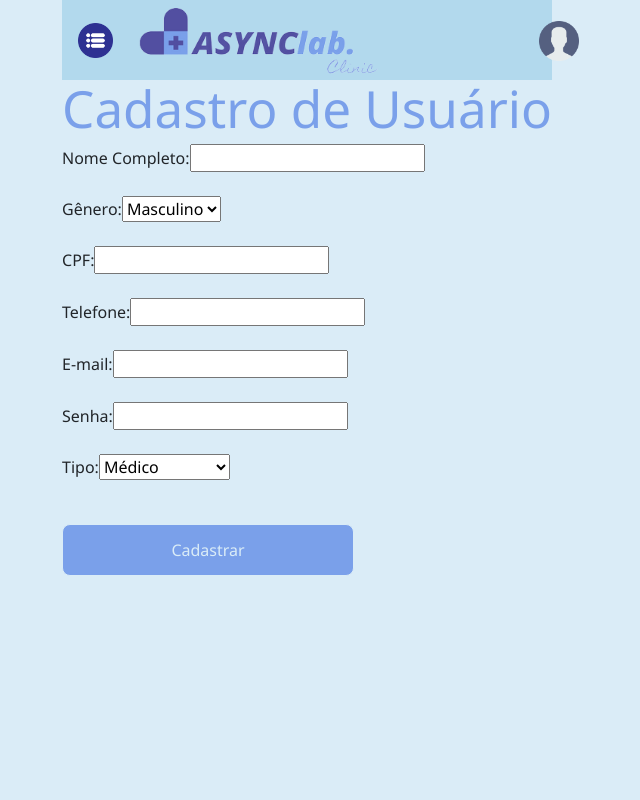
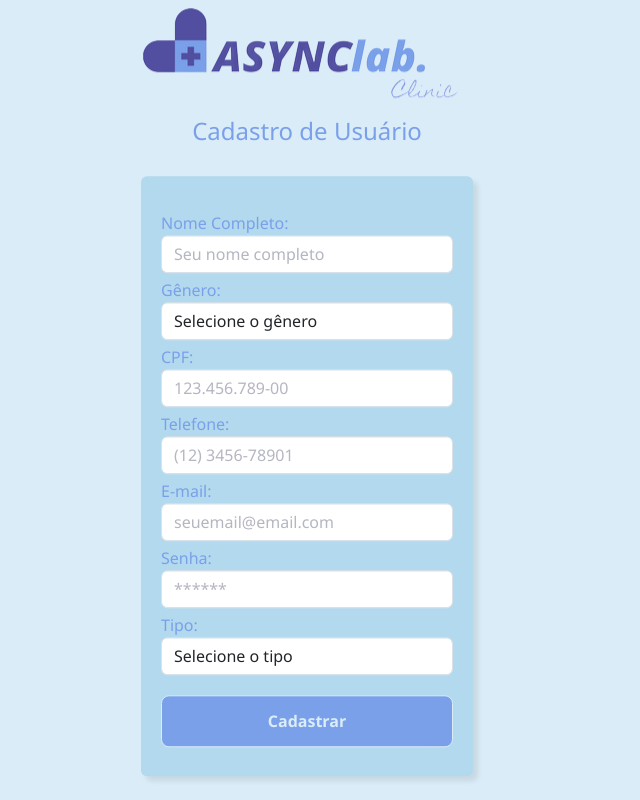
Before and after one commit to briitogabriel/ASYNC_Front, a React (Vite) app: page /cadastrar-usuario in a window 1280 px wide. Shown: the whole page, without its empty margins (333-973 px from the left). Built offline with nearby package versions, Linux system fonts and the light colour scheme.

Commit message:
ajustado layout cadastro usuario

```diff
--- a/src/pages/Login/Login.page.jsx
+++ b/src/pages/Login/Login.page.jsx
@@ -84,7 +84,6 @@ export const Login = () => {
           <div className='bottom-login'>
             <p className="obs">Não possui conta?? <a className="click" onClick={() => alert('Por favor, contate o seu administrador para realização de cadastro de novo usúario.')}> Clique aqui para mais informações.</a></p>
           </div>
-
         </div>
       </main>
     </div>
--- /dev/null
+++ b/src/pages/Usuario/Usuario.css
@@ -0,0 +1,99 @@
+@import url('../../../node_modules/bootstrap/dist/css/bootstrap.min.css');
+@import '../../styles/root.css';
+
+* {
+  box-sizing: border-box;
+  margin: 0;
+  padding: 0;
+  box-sizing: border-box;
+}
+
+main{
+  background-color: var(--ligh-blue);
+}
+
+form{
+  align-items: center;
+}
+
+button {
+  margin-top: 20px !important;
+  width: 292px;
+  height: 52px;
+  font-size: 24px;
+  text-align: center;
+  border-radius: 6px;
+  background-color: var(--lavanda) !important;
+  color: var(--ligh-blue) !important;
+  border: 1.25px solid var(--ligh-blue) !important;
+  transition: all 0.4s ease-in-out !important;
+  cursor: pointer;
+}
+
+button:focus, button:hover {
+  outline: none;
+  border-color: var(--lavanda) !important;
+  background-color: var(--ligh-blue) !important;
+  color: var(--lavanda) !important;
+  transform: scale(0.95) !important;
+}
+
+input:focus, input:hover {
+  outline: none;
+  border-color: var(--lavanda);
+}
+
+input::placeholder{
+  color: #B4B6C1 !important
+}
+
+h1, .title-usuario{
+  color: var(--lavanda) !important;
+  font-size: 24px;
+  text-align: center;
+}
+
+.content-usuario{
+  display: flex;
+  justify-content: center;
+  align-items: center;
+  flex-direction: column;
+  position: absolute;
+  top: 50%;
+  left: 50%;
+  transform: translate(-50%, -50%);
+}
+
+.container-usuario{
+  display: flex;
+  flex-direction: column;
+  justify-content: center;
+  align-items: center;
+  margin: 0 auto;
+  background-color: var(--blue);
+  height: 600px;
+  max-width: 600px;
+  border-radius: 6px;
+  padding: 20px;
+  margin-bottom: 15px;
+  box-shadow: 5px 5px 5px rgba(0, 0, 0, 0.082);
+}
+
+.form-group-usuario{
+  margin-top: 5px;
+  color: var(--lavanda);
+  display: block;
+}
+
+.obs{
+  font-size: 15px;
+  color: var(--lavanda);
+}
+
+a{
+  color: var(--purple) !important;
+}
+
+a:hover {
+  color: var(--blue) !important;
+}
--- a/src/pages/Usuario/Usuario.page.jsx
+++ b/src/pages/Usuario/Usuario.page.jsx
@@ -1,140 +1,153 @@
-import axios from 'axios';
-import { useState, useContext } from 'react';
-import { AuthContext } from '../../contexts/auth.context';
-import { v4 as uuidv4 } from 'uuid';
-import { UserService } from "../../services/Usuario.service";
-import Navbar from '../../components/MenuLateral/Navbar/Navbar';
-
+import React from 'react';
+import { useForm } from "react-hook-form";
+import { yupResolver } from '@hookform/resolvers/yup';
+import * as Yup from 'yup';
+import { UserService } from '../../services/Usuario.service';
+import Logo from '../../assets/ASYNClab.png';
+import './Usuario.css';
 
 const CadastroUsuario = () => {
-  const [nome, setNome] = useState("");
-  const [genero, setGenero] = useState("");
-  const [cpf, setCpf] = useState("");
-  const [telefone, setTelefone] = useState("");
-  const [email, setEmail] = useState("");
-  const [senha, setSenha] = useState("");
-  const [tipo, setTipo] = useState("");
-  const [mensagem, setMensagem] = useState("");
+  const formSchema = Yup.object().shape({
+    nome: Yup.string().required('Nome é obrigatório'),
+    genero: Yup.string().required('Gênero é obrigatório'),
+    cpf: Yup.string().required('CPF é obrigatório'),
+    telefone: Yup.string().required('Telefone é obrigatório'),
+    email: Yup.string().required('E-mail é obrigatório').email('E-mail inválido'),
+    senha: Yup.string().required('Senha é obrigatória').min(6, 'A senha deve ter pelo menos 6 caracteres'),
+    tipo: Yup.string().required('Tipo é obrigatório'),
+  });
 
-  const handleSubmit = (e) => {
-    e.preventDefault();
+  const formOptions = { resolver: yupResolver(formSchema) };
+  const { register, handleSubmit, reset, formState } = useForm(formOptions);
+  const { errors } = formState;
 
-    const id = uuidv4();
+  const onSubmit = async (data) => {
+    console.log(data);
 
-    const data = {
-      id,
-      nome,
-      genero,
-      cpf,
-      telefone,
-      email,
-      senha,
-      tipo,
-    };
+    const result = await UserService.createUser(data);
 
-    UserService.createUser(data);
-
-    setMensagem("Usuário cadastrado com sucesso!");
-
-    setNome("");
-    setGenero("");
-    setCpf("");
-    setTelefone("");
-    setEmail("");
-    setSenha("");
-    setTipo("");
+    if (result.success) {
+      alert('Usuário cadastrado com sucesso!');
+      reset();
+    } else {
+      alert('Erro ao cadastrar usuário. Verifique os dados e tente novamente.');
+    }
   };
 
   return (
     <div>
-      <Navbar/>
-      <h1>Cadastro de Usuário</h1>
-      <form onSubmit={handleSubmit}>
+      <main>
+        <div className='content-usuario'>
+          <h1 className='title-usuario'>
+          <img  src={Logo}/>
+          < br/>
+          Cadastro de Usuário
+          </h1>
+          < br/>
+          <div className="container-usuario">
+            <form onSubmit={handleSubmit(onSubmit)}>
+              <div className="form-group-usuario">
                 <label htmlFor="nome">Nome Completo:</label>
                 <input
                   type="text"
                   id="nome"
                   name="nome"
-          value={nome}
-          onChange={(e) => setNome(e.target.value)}
-          required
-          minLength="8"
-          maxLength="64"
-        /><br /><br />
+                  placeholder="Seu nome completo"
+                  {...register('nome')}
+                  className={`form-control ${errors.nome ? 'is-invalid' : ''}`}
+                />
+                <div className="invalid-feedback">{errors.nome?.message}</div>
+              </div>
 
+              <div className="form-group-usuario">
                 <label htmlFor="genero">Gênero:</label>
                 <select
                   id="genero"
                   name="genero"
-          value={genero}
-          onChange={(e) => setGenero(e.target.value)}
-          required
+                  {...register('genero')}
+                  className={`form-control ${errors.genero ? 'is-invalid' : ''}`}
                 >
+                  <option value="">Selecione o gênero</option>
                   <option value="Masculino">Masculino</option>
                   <option value="Feminino">Feminino</option>
                   <option value="Outro">Outro</option>
-        </select><br /><br />
+                </select>
+                <div className="invalid-feedback">{errors.genero?.message}</div>
+              </div>
 
+              <div className="form-group-usuario">
                 <label htmlFor="cpf">CPF:</label>
                 <input
                   type="text"
                   id="cpf"
                   name="cpf"
-          value={cpf}
-          onChange={(e) => setCpf(e.target.value)}
-          required
-          pattern="\d{3}\.\d{3}\.\d{3}-\d{2}"
-        /><br /><br />
+                  placeholder="123.456.789-00"
+                  {...register('cpf')}
+                  className={`form-control ${errors.cpf ? 'is-invalid' : ''}`}
+                />
+                <div className="invalid-feedback">{errors.cpf?.message}</div>
+              </div>
 
+              <div className="form-group-usuario">
                 <label htmlFor="telefone">Telefone:</label>
                 <input
                   type="text"
                   id="telefone"
                   name="telefone"
-          value={telefone}
-          onChange={(e) => setTelefone(e.target.value)}
-          required
-          pattern="\(\d{2}\) \d{1} \d{4}-\d{5}"
-        /><br /><br />
+                  placeholder="(12) 3456-78901"
+                  {...register('telefone')}
+                  className={`form-control ${errors.telefone ? 'is-invalid' : ''}`}
+                />
+                <div className="invalid-feedback">{errors.telefone?.message}</div>
+              </div>
 
+              <div className="form-group-usuario">
                 <label htmlFor="email">E-mail:</label>
                 <input
                   type="email"
                   id="email"
                   name="email"
-          value={email}
-          onChange={(e) => setEmail(e.target.value)}
-          required
-        /><br /><br />
+                  placeholder="seuemail@email.com"
+                  {...register('email')}
+                  className={`form-control ${errors.email ? 'is-invalid' : ''}`}
+                />
+                <div className="invalid-feedback">{errors.email?.message}</div>
+              </div>
 
+              <div className="form-group-usuario">
                 <label htmlFor="senha">Senha:</label>
                 <input
                   type="password"
                   id="senha"
                   name="senha"
-          value={senha}
-          onChange={(e) => setSenha(e.target.value)}
-          required
-          minLength="6"
-        /><br /><br />
+                  placeholder="******"
+                  {...register('senha')}
+                  className={`form-control ${errors.senha ? 'is-invalid' : ''}`}
+                />
+                <div className="invalid-feedback">{errors.senha?.message}</div>
+              </div>
 
+              <div className="form-group-usuario">
                 <label htmlFor="tipo">Tipo:</label>
                 <select
                   id="tipo"
                   name="tipo"
-          value={tipo}
-          onChange={(e) => setTipo(e.target.value)}
-          required
+                  {...register('tipo')}
+                  className={`form-control ${errors.tipo ? 'is-invalid' : ''}`}
                 >
+                  <option value="">Selecione o tipo</option>
                   <option value="Médico">Médico</option>
                   <option value="Administrador">Administrador</option>
                   <option value="Enfermeiro">Enfermeiro</option>
-        </select><br /><br />
+                </select>
+                <div className="invalid-feedback">{errors.tipo?.message}</div>
+              </div>
+              <button type="submit" className="button"><strong>Cadastrar</strong></button>
+            </form>
+          </div>
 
-        <button type="submit">Cadastrar</button>
-      </form>
-
-      <p>{mensagem}</p>
+        </div>
+      </main>
     </div>
   );
 };
```
Also changed, not shown: src/components/Form/Register/Usuario.component.jsx (+13 -13 lines). Lines whose indentation alone changed are shown as unchanged.
